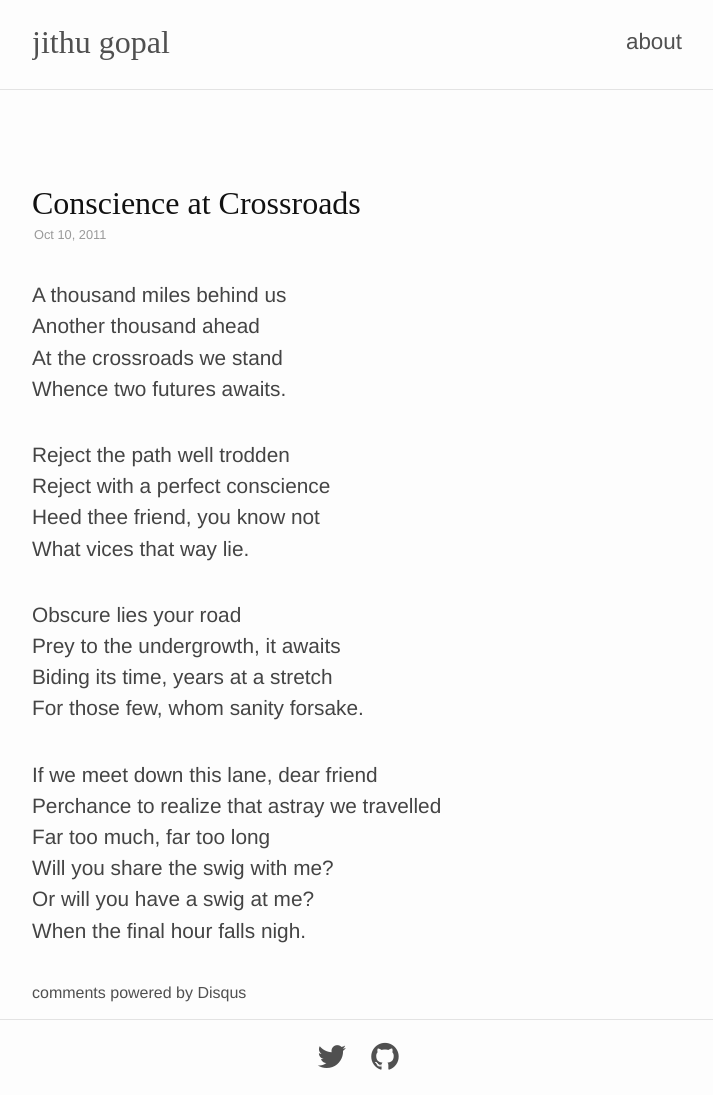
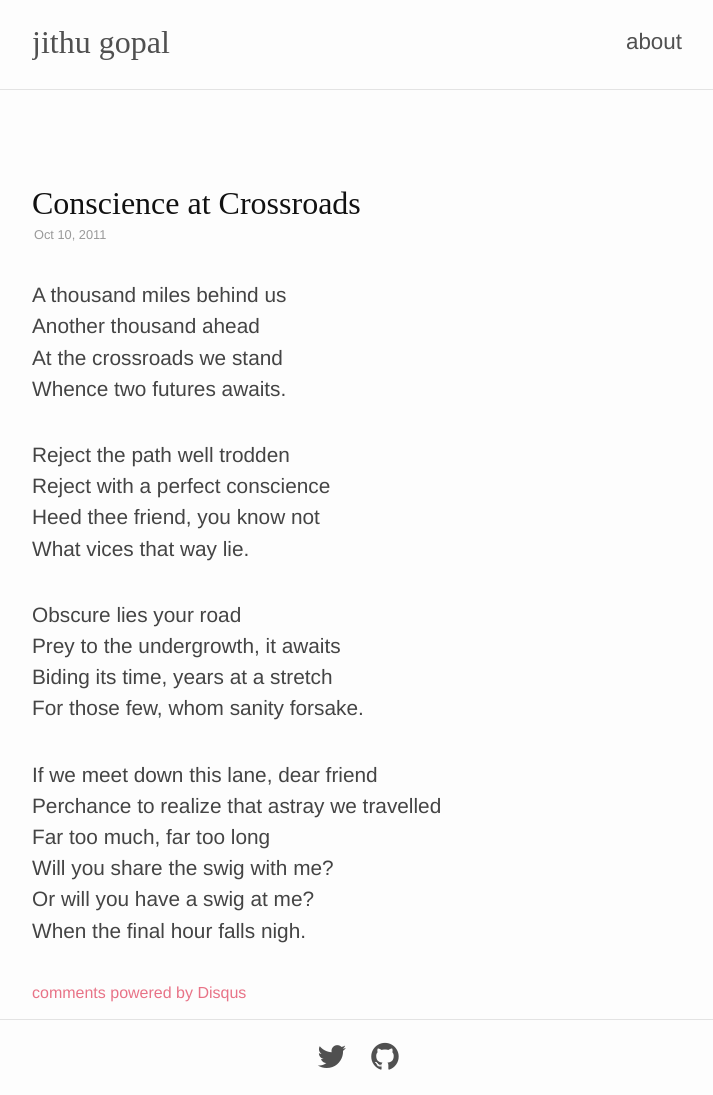
Before and after one commit to jithugopal/jithugopal.github.com, a Jekyll site: the page built from _posts/2011-10-10-conscience-at-crossroads.md, in a window 1280 px wide. Shown: the whole page, without its empty margins (283-996 px from the left). Built offline with Jekyll 4.4.1, drawn with Linux system fonts in a browser that asks for light colours; nearby versions of some CDN libraries; Markdown is read by kramdown in place of the engine named in the settings; comment, search, counter and statistics services are not loaded.

Commit message:
Let there be pink for links

```diff
--- a/_sass/_post.scss
+++ b/_sass/_post.scss
@@ -23,6 +23,10 @@
       }
     }
   }
+
+  a {
+    color: $link-color;
+  }
 }
 
 #disqus_thread {
--- a/css/main.scss
+++ b/css/main.scss
@@ -18,6 +18,8 @@ $brand-color:      #505050;
 $grey-color:       #828282;
 $grey-color-light: lighten($grey-color, 40%);
 $grey-color-dark:  darken($grey-color, 25%);
+
+$link-color:       #E87387;
 
 $container-width:  650px;
 
```
